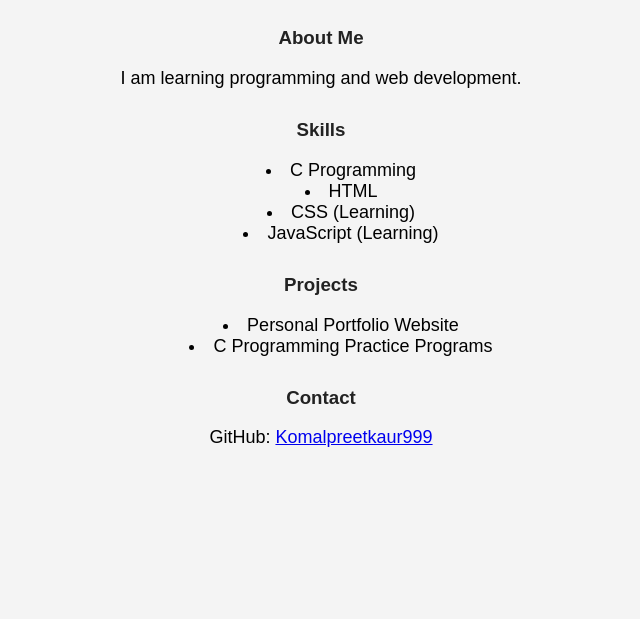
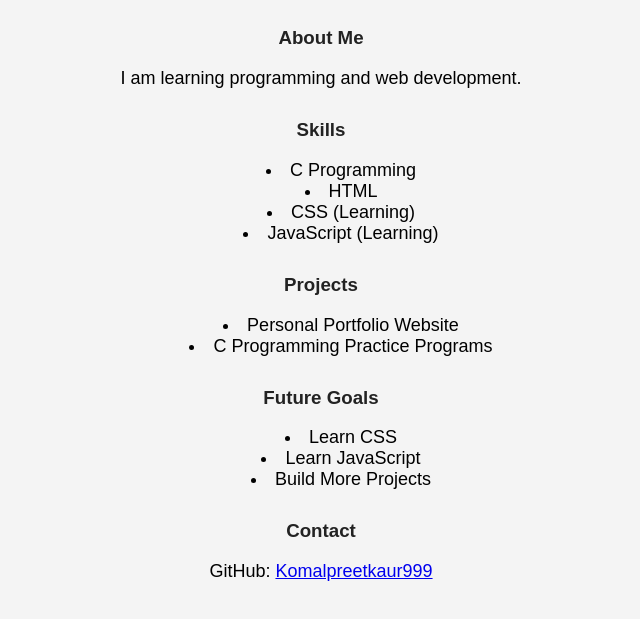
Before and after one commit to Komalpreetkaur999/Komalpreetkaur999.github.io, a plain HTML site: page index.html in a window 1280 px wide. Shown: the part 139-758 px from the top of the page, without its empty margins (319-959 px from the left). Drawn offline with Linux system fonts and the light colour scheme.

Commit message:
Add future goals section to index.html
Added a section for future goals with a list of skills to learn.

```diff
--- a/index.html
+++ b/index.html
@@ -52,6 +52,13 @@
     <li>Personal Portfolio Website</li>
     <li>C Programming Practice Programs</li>
 </ul>
+    <h3>Future Goals</h3>
+<ul>
+    <li>Learn CSS</li>
+    <li>Learn JavaScript</li>
+    <li>Build More Projects</li>
+</ul>
+
     <h3>Contact</h3>
 <p>
   GitHub:
```
